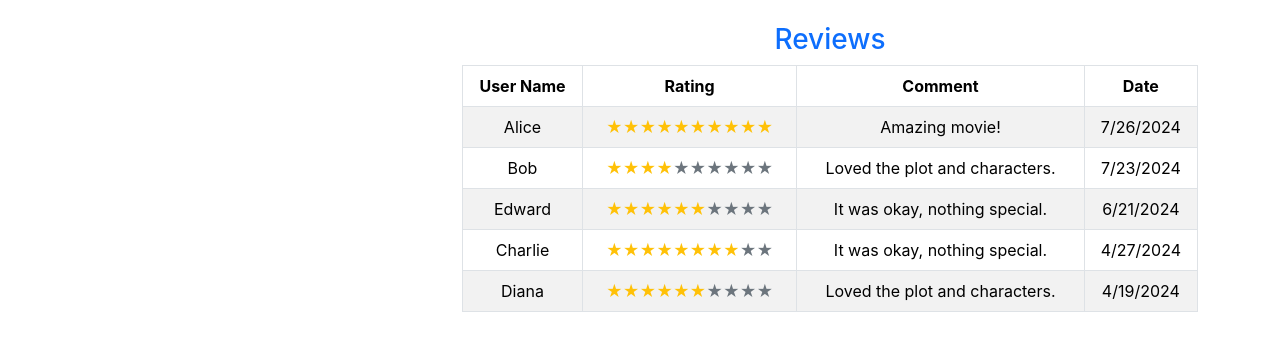
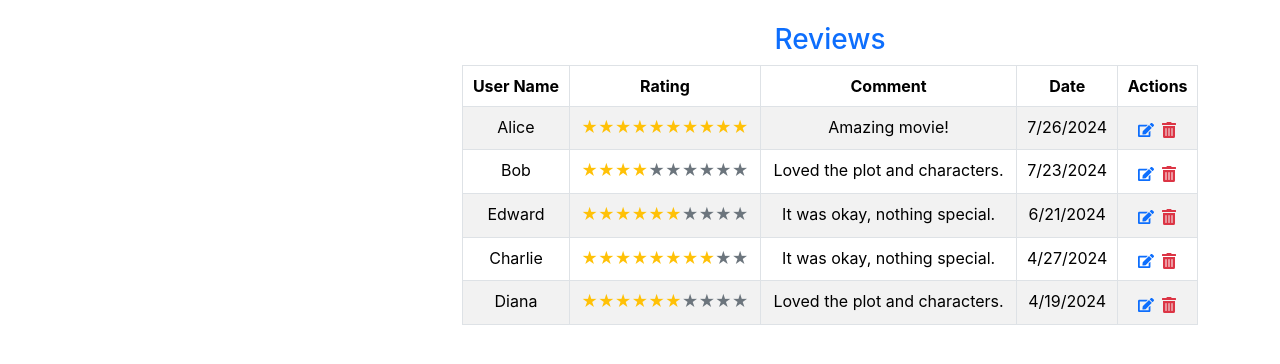
Before and after one commit to karangoyal03/socials-react-app, a React (Create React App) app: page /#/details/1 in a window 1280 px wide. Shown: the part 302-666 px from the top of the page. Built offline with nearby package versions, Linux system fonts and the light colour scheme; no server answers.

Commit message:
changes for project

```diff
--- a/src/components/account/signup.tsx
+++ b/src/components/account/signup.tsx
@@ -1,27 +1,32 @@
-import React, { useState, FormEvent } from "react";
+import React, { useState } from "react";
 import { Container, Row, Col, Form, Button } from "react-bootstrap";
 import { Link, useNavigate } from "react-router-dom";
 import Navigation from "../navigation";
 import { useDispatch } from "react-redux";
 import * as client from "./client";
 import { setCurrentUser } from "./reducer";
+
 const SignUp: React.FC = () => {
   const [firstName, setFirstName] = useState<string>("");
   const [lastName, setLastName] = useState<string>("");
+  const [username, setUsername] = useState<string>("");
   const [email, setEmail] = useState<string>("");
   const [role, setRole] = useState<string>("user");
   const [password, setPassword] = useState<string>("");
   const [error, setError] = useState<string>("");
   const navigate = useNavigate();
   const dispatch = useDispatch();
-  const handleSubmit = async () => {
+
+  const handleSubmit = async (event: React.FormEvent<HTMLFormElement>) => {
+    event.preventDefault();
     try {
       const user = {
         firstName,
         lastName,
+        username,
         email,
         role,
-        password
+        password,
       };
       const currentUser = await client.signup(user);
       dispatch(setCurrentUser(currentUser));
@@ -33,7 +38,6 @@ const SignUp: React.FC = () => {
 
   return (
     <>
-      <Navigation />
       {error && <div className="wd-error alert alert-danger">{error}</div>}
       <Container className="vh-100">
         <Row className="h-100 justify-content-center align-items-center">
@@ -56,6 +60,15 @@ const SignUp: React.FC = () => {
                   placeholder="Last name"
                   value={lastName}
                   onChange={(e) => setLastName(e.target.value)}
+                />
+              </Form.Group>
+              <Form.Group className="mb-3" controlId="formUsername">
+                <Form.Label>Username</Form.Label>
+                <Form.Control
+                  type="text"
+                  placeholder="Enter username"
+                  value={username}
+                  onChange={(e) => setUsername(e.target.value)}
                 />
               </Form.Group>
               <Form.Group className="mb-3" controlId="formEmail">
--- /dev/null
+++ b/src/components/search/Details/client.tsx
@@ -0,0 +1,32 @@
+import axios from "axios";
+const REMOTE_SERVER = process.env.REACT_APP_REMOTE_SERVER;
+const REVIEW_API = `${REMOTE_SERVER}/api/reviews`;
+
+export const deleteReview = async (userId: string) => {
+  const response = await axios.delete(`${REVIEW_API}/${userId}`);
+  return response.data;
+};
+
+export const findAllReviews = async () => {
+  const response = await axios.get(`${REVIEW_API}`);
+  return response.data;
+};
+
+export const findReviewByUserId = async (userId: string) => {
+  const response = await axios.get(`${REVIEW_API}/${userId}`);
+  return response.data;
+};
+
+export const finReviewByTitle = async (title: string) => {
+  const response = await axios.get(`${REVIEW_API}/${title}`);
+  return response.data;
+};
+export const createReview = async (review: any) => {
+  const response = await axios.post(`${REVIEW_API}`, review);
+  return response.data;
+};
+
+export const updateReview = async (userId: string, review: any) => {
+  const response = await axios.put(`${REVIEW_API}/${userId}`, review);
+  return response.data;
+};
--- a/src/components/search/Details/review.tsx
+++ b/src/components/search/Details/review.tsx
@@ -1,5 +1,7 @@
 import React, { useEffect, useState } from "react";
-import { Table } from "react-bootstrap";
+import { Table, Button } from "react-bootstrap";
+import { FaEdit, FaTrashAlt } from "react-icons/fa"; // Importing icons for update and delete
+import * as client from "./client";
 
 interface Review {
   id: string;
@@ -47,13 +49,35 @@ const Reviews: React.FC<ReviewProps> = ({ movieTitle }) => {
 
   useEffect(() => {
     const fetchedReviews = generateRandomReviews();
-    // Sort reviews by date (newest first)
     fetchedReviews.sort(
       (a: Review, b: Review) =>
         new Date(b.date).getTime() - new Date(a.date).getTime()
     );
     setReviews(fetchedReviews);
   }, [movieTitle]);
+
+  const handleDelete = async (id: string) => {
+    try {
+      const updatedReviews = await client.deleteReview(id);
+      setReviews(updatedReviews);
+    } catch (error) {
+      console.error("Failed to delete review:", error);
+    }
+  };
+
+  const handleUpdate = async (id: string) => {
+    const updatedComment = prompt("Enter new comment:");
+    if (updatedComment) {
+      try {
+        const updatedReview = await client.updateReview(id, {
+          comment: updatedComment,
+        });
+        setReviews(updatedReview);
+      } catch (error) {
+        console.error("Failed to update review:", error);
+      }
+    }
+  };
 
   return (
     <div className="mt-4">
@@ -66,6 +90,7 @@ const Reviews: React.FC<ReviewProps> = ({ movieTitle }) => {
               <th>Rating</th>
               <th>Comment</th>
               <th>Date</th>
+              <th>Actions</th> {/* Added actions column */}
             </tr>
           </thead>
           <tbody>
@@ -90,6 +115,22 @@ const Reviews: React.FC<ReviewProps> = ({ movieTitle }) => {
                 </td>
                 <td>{review.comment}</td>
                 <td>{new Date(review.date).toLocaleDateString()}</td>
+                <td>
+                  <Button
+                    variant="link"
+                    className="p-0 text-primary"
+                    onClick={() => handleUpdate(review.id)}
+                  >
+                    <FaEdit />
+                  </Button>{" "}
+                  <Button
+                    variant="link"
+                    className="p-0 text-danger"
+                    onClick={() => handleDelete(review.id)}
+                  >
+                    <FaTrashAlt />
+                  </Button>
+                </td>
               </tr>
             ))}
           </tbody>
```
